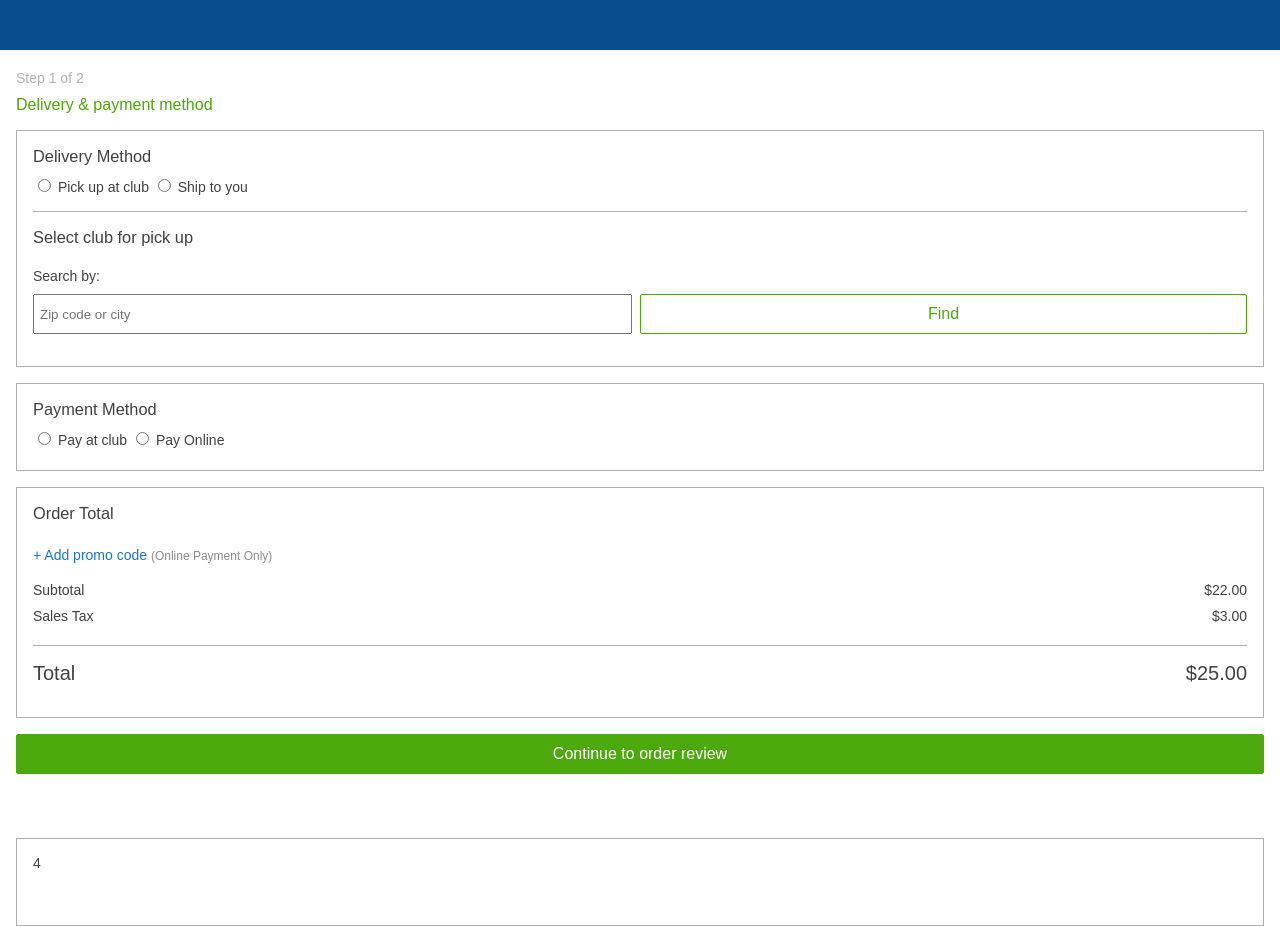
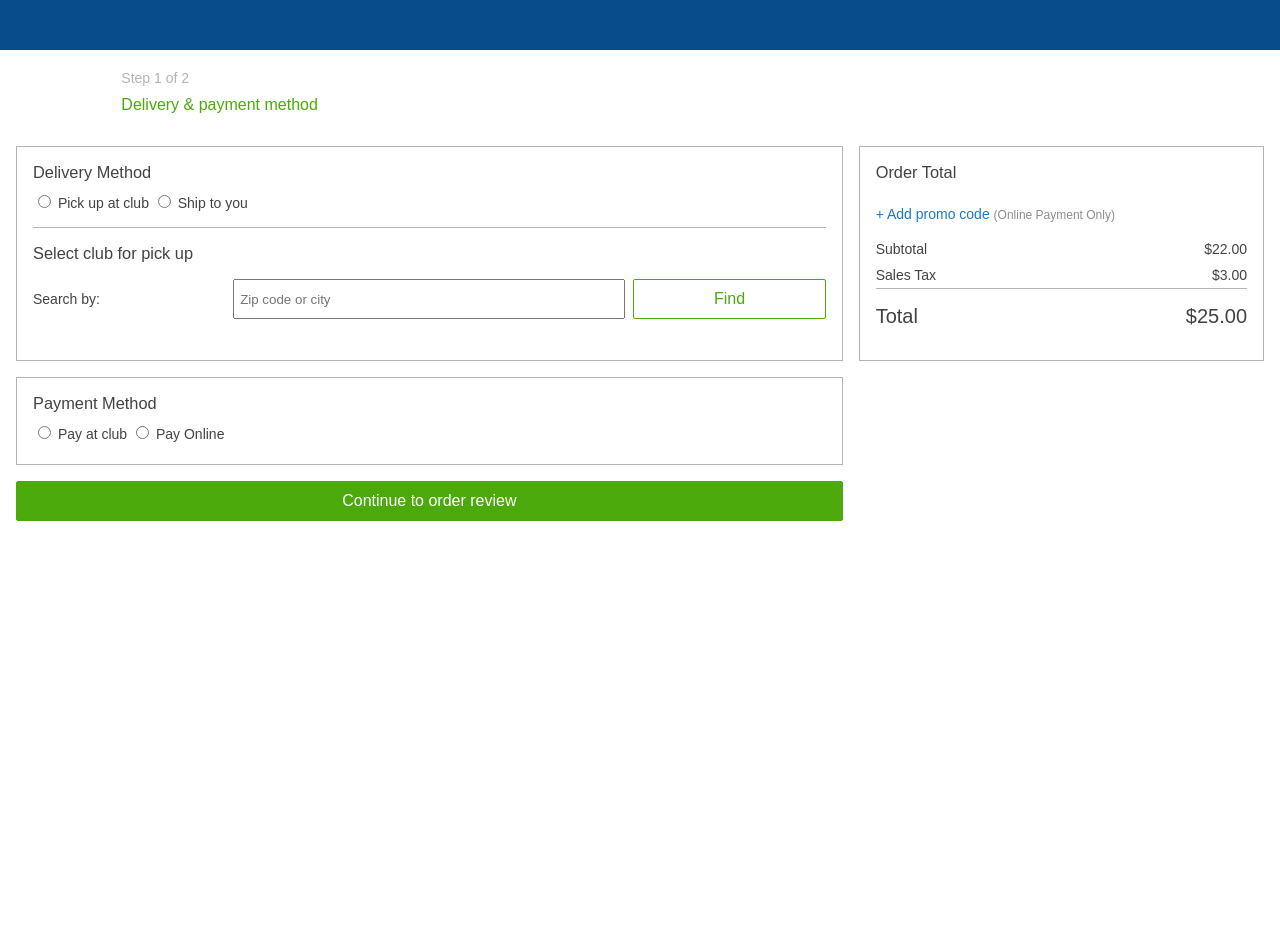
Before and after one commit to declansharkey/cartflow, a website: page index.html in a window 1280 px wide. After the commit the page ends 800 px from the top, so only its background shows below. Drawn offline with nearby package versions, Linux system fonts and the light colour scheme.

Commit message:
Removed Grid area and replaced with column placement. 1024px styling added and columns revamped

```diff
--- a/cart.scss
+++ b/cart.scss
@@ -76,14 +76,15 @@ body{
         }
     }
     .cart-main{
-        display: grid;
-        grid-template-columns: 1fr;
-        grid-gap: 16px;
+        display:grid;
+        grid-template-columns:repeat(4, 1fr);
+        grid-gap:16px;
         grid-auto-rows: minmax(88px, auto);
         section{
             border: 1px solid #b3b3b3;
             width: 100%;
             padding: 16px;
+            grid-column: 1/5;
             h1, h2, h3{
                 margin-top: 0;
             }
@@ -92,35 +93,33 @@ body{
             .delivery-method{
                 border-bottom: 1px solid #b3b3b3;
                 padding-bottom: 16px;
-
-                input[type="radio"]{
-                    color: #1977D3;
-                }
             }
 
             .club-select{
                 display: grid;
-                grid-template-columns: 1fr 1fr;
-                grid-template-areas:
-                "hd hd"
-                "lb lb"
-                "in bt";
-                grid-template-rows: 1fr auto 1fr;
+                grid-template-columns: 1fr 1fr 1fr 1fr;
+                grid-template-rows: auto auto 1fr;
                 padding: 16px 0;
+                grid-row-gap: 16px;
+                grid-column-gap: 8px;
                 h3{
-                    grid-area: hd;
+                    grid-column: 1/5;
+                    margin-bottom: 0;
+                    grid-template-rows: auto;
                 }
                 label{
-                    grid-area: lb;
-                    margin-bottom: 10px;
+                    align-self: center;
+                    grid-row: 2;
+                    grid-column: 1/5;
                 }
                 input{
-                    grid-area: in;
                     padding: 5px;
-                    margin-right: 8px;
+                    grid-column: 1/4;
+                    grid-row: 3;
                 }
                 button{
-                    grid-area: bt;
+                    grid-column: 4/5;
+                    grid-row: 3;
                 }
             }
         }
@@ -128,14 +127,9 @@ body{
         .order-total{
             display: grid;
             grid-template-columns: 1fr 1fr;
-            grid-template-areas:
-            "pc pc"
-            "sn sv"
-            "st stv"
-            "ts ts";
             grid-template-rows: auto auto auto auto;
             .promo-code{
-                grid-area: pc;
+                grid-column: 1/3;
                 color: #1977d3;
                 span.brackets{
                     color: #8d8d8d;
@@ -146,28 +140,33 @@ body{
                 }
             }
             .subtotal-name{
-                grid-area: sn;
+                grid-column: 1/2;
+                grid-row: 2;
             }
             .subtotal-value{
-                grid-area: sv;
+                grid-column: 2/3;
+                grid-row: 2;
             }
             .sales-tax-text{
-                grid-area: st;
+                grid-column: 1/2;
+                grid-row: 3;
             }
-
             .sales-tax-value{
-                grid-area: stv;
+                grid-column: 2/3;
+                grid-row: 3;
             }
 
             .total-section{
-                grid-area: ts;
-                display: flex;
-                flex-direction: row;
-                justify-content: space-between;
                 border-top: 1px solid #b3b3b3;
-                margin-top: 16px;
+                grid-column: 1/3;
+                display: grid;
+                grid-template-columns: 1fr 1fr;
                 p{
                     margin: 16px 0;
+                }
+
+                .grand-total-value{
+                    justify-self: end;
                 }
 
                 .grand-total, .grand-total-value{
@@ -183,6 +182,14 @@ body{
                 margin: 5px 0;
             }
         }
+
+        .continue-btn{
+            border: 0;
+            padding: 0;
+            button{
+                width: 100%;
+            }
+        }
     }
 
     header{
@@ -190,3 +197,63 @@ body{
         background-color: #084c8b;
     }
 }
+
+// Media Queries
+@media (min-width: 768px) {
+    body{
+        #cart-wrapper{
+            display:grid;
+            grid-template-columns:repeat(12, 1fr);
+            grid-gap:16px;
+            .title{
+                margin-top: 20px;
+                grid-column: 2/12;
+            }
+            .cart-main{
+                display: grid;
+                grid-template-columns: repeat(4,1fr);
+                grid-gap: 16px;
+                grid-column: 2/12;
+                .section1{
+                    .club-select{
+                        grid-template-rows: auto auto;
+                        label{
+                            grid-column: 1/2;
+                            margin-bottom: 0;
+                            align-self: center;
+                        }
+                        input{
+                            grid-row: 2;
+                            grid-column: 2/4;
+                        }
+                        button{
+                            grid-row: 2;
+                        }
+                    }
+                }
+            }
+        }
+    }
+}
+
+
+@media (min-width: 1024px) {
+    body{
+        #cart-wrapper{
+            .cart-main{
+                display: grid;
+                grid-template-columns: repeat(12,1fr);
+                grid-gap: 16px;
+                grid-column: 1/13;
+                section{
+                    grid-column: 1/9;
+                }
+
+                section.order-total-wrapper{
+                    grid-column: 9/13;
+                    grid-row: 1;
+                }
+            }
+        }
+    }
+}
--- a/index.html
+++ b/index.html
@@ -49,7 +49,7 @@
           <label for="payonline">Pay Online</label>
         </div>
       </section>
-      <section>
+      <section class="order-total-wrapper">
         <h3>Order Total</h3>
         <div class="order-total">
           <p class="promo-code">+ Add promo code
@@ -65,8 +65,9 @@
           </div>
         </div>
       </section>
-      <button class="btn btn-primary">Continue to order review</button>
-      <section>4</section>
+      <section class="continue-btn">
+        <button class="btn btn-primary">Continue to order review</button>
+      </section>
 
     </section>
 
--- a/style.css
+++ b/style.css
@@ -53,44 +53,47 @@ body {
       width: auto; }
   body .cart-main {
     display: grid;
-    grid-template-columns: 1fr;
+    grid-template-columns: repeat(4, 1fr);
     grid-gap: 16px;
     grid-auto-rows: minmax(88px, auto); }
     body .cart-main section {
       border: 1px solid #b3b3b3;
       width: 100%;
-      padding: 16px; }
+      padding: 16px;
+      grid-column: 1/5; }
       body .cart-main section h1, body .cart-main section h2, body .cart-main section h3 {
         margin-top: 0; }
     body .cart-main .section1 .delivery-method {
       border-bottom: 1px solid #b3b3b3;
       padding-bottom: 16px; }
-      body .cart-main .section1 .delivery-method input[type="radio"] {
-        color: #1977D3; }
     body .cart-main .section1 .club-select {
       display: grid;
-      grid-template-columns: 1fr 1fr;
-      grid-template-areas: "hd hd" "lb lb" "in bt";
-      grid-template-rows: 1fr auto 1fr;
-      padding: 16px 0; }
+      grid-template-columns: 1fr 1fr 1fr 1fr;
+      grid-template-rows: auto auto 1fr;
+      padding: 16px 0;
+      grid-row-gap: 16px;
+      grid-column-gap: 8px; }
       body .cart-main .section1 .club-select h3 {
-        grid-area: hd; }
+        grid-column: 1/5;
+        margin-bottom: 0;
+        grid-template-rows: auto; }
       body .cart-main .section1 .club-select label {
-        grid-area: lb;
-        margin-bottom: 10px; }
+        align-self: center;
+        grid-row: 2;
+        grid-column: 1/5; }
       body .cart-main .section1 .club-select input {
-        grid-area: in;
         padding: 5px;
-        margin-right: 8px; }
+        grid-column: 1/4;
+        grid-row: 3; }
       body .cart-main .section1 .club-select button {
-        grid-area: bt; }
+        grid-column: 4/5;
+        grid-row: 3; }
     body .cart-main .order-total {
       display: grid;
       grid-template-columns: 1fr 1fr;
-      grid-template-areas: "pc pc" "sn sv" "st stv" "ts ts";
       grid-template-rows: auto auto auto auto; }
       body .cart-main .order-total .promo-code {
-        grid-area: pc;
+        grid-column: 1/3;
         color: #1977d3; }
         body .cart-main .order-total .promo-code span.brackets {
           color: #8d8d8d;
@@ -98,28 +101,73 @@ body {
         body .cart-main .order-total .promo-code:hover {
           cursor: pointer; }
       body .cart-main .order-total .subtotal-name {
-        grid-area: sn; }
+        grid-column: 1/2;
+        grid-row: 2; }
       body .cart-main .order-total .subtotal-value {
-        grid-area: sv; }
+        grid-column: 2/3;
+        grid-row: 2; }
       body .cart-main .order-total .sales-tax-text {
-        grid-area: st; }
+        grid-column: 1/2;
+        grid-row: 3; }
       body .cart-main .order-total .sales-tax-value {
-        grid-area: stv; }
+        grid-column: 2/3;
+        grid-row: 3; }
       body .cart-main .order-total .total-section {
-        grid-area: ts;
-        display: flex;
-        flex-direction: row;
-        justify-content: space-between;
         border-top: 1px solid #b3b3b3;
-        margin-top: 16px; }
+        grid-column: 1/3;
+        display: grid;
+        grid-template-columns: 1fr 1fr; }
         body .cart-main .order-total .total-section p {
           margin: 16px 0; }
+        body .cart-main .order-total .total-section .grand-total-value {
+          justify-self: end; }
         body .cart-main .order-total .total-section .grand-total, body .cart-main .order-total .total-section .grand-total-value {
           font-size: 20px; }
       body .cart-main .order-total .subtotal-value, body .cart-main .order-total .sales-tax-value {
         justify-self: end; }
       body .cart-main .order-total .subtotal-name, body .cart-main .order-total .subtotal-value, body .cart-main .order-total .sales-tax-text, body .cart-main .order-total .sales-tax-value {
         margin: 5px 0; }
+    body .cart-main .continue-btn {
+      border: 0;
+      padding: 0; }
+      body .cart-main .continue-btn button {
+        width: 100%; }
   body header {
     height: 50px;
     background-color: #084c8b; }
+
+@media (min-width: 768px) {
+  body #cart-wrapper {
+    display: grid;
+    grid-template-columns: repeat(12, 1fr);
+    grid-gap: 16px; }
+    body #cart-wrapper .title {
+      margin-top: 20px;
+      grid-column: 2/12; }
+    body #cart-wrapper .cart-main {
+      display: grid;
+      grid-template-columns: repeat(4, 1fr);
+      grid-gap: 16px;
+      grid-column: 2/12; }
+      body #cart-wrapper .cart-main .section1 .club-select {
+        grid-template-rows: auto auto; }
+        body #cart-wrapper .cart-main .section1 .club-select label {
+          grid-column: 1/2;
+          margin-bottom: 0;
+          align-self: center; }
+        body #cart-wrapper .cart-main .section1 .club-select input {
+          grid-row: 2;
+          grid-column: 2/4; }
+        body #cart-wrapper .cart-main .section1 .club-select button {
+          grid-row: 2; } }
+@media (min-width: 1024px) {
+  body #cart-wrapper .cart-main {
+    display: grid;
+    grid-template-columns: repeat(12, 1fr);
+    grid-gap: 16px;
+    grid-column: 1/13; }
+    body #cart-wrapper .cart-main section {
+      grid-column: 1/9; }
+    body #cart-wrapper .cart-main section.order-total-wrapper {
+      grid-column: 9/13;
+      grid-row: 1; } }
```
Also changed, not shown: style.min.css.
